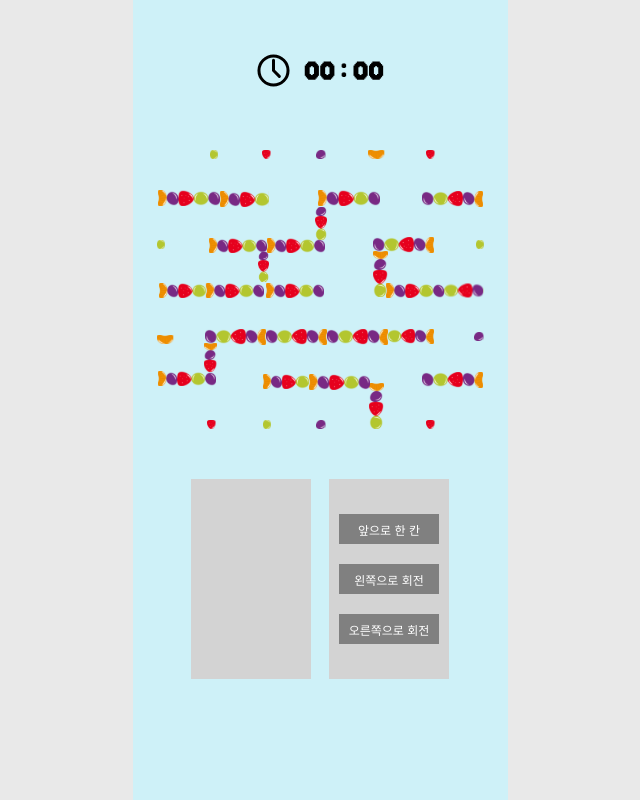
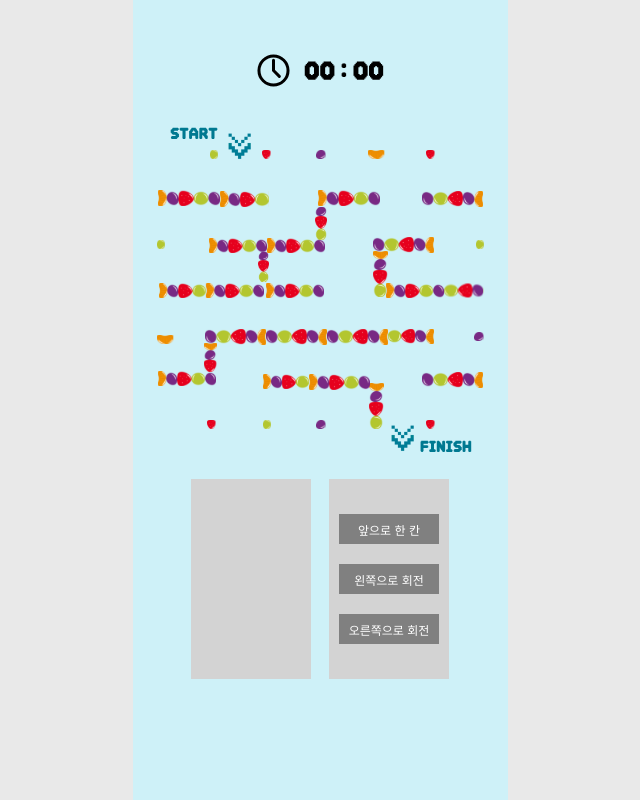
Before and after one commit to Lee-Sunho/SSUMC_MAZE, a Next.js app: page /play in a window 1280 px wide. Shown: the whole page, without its empty margins (320-960 px from the left). Built offline with nearby package versions, Linux system fonts and the light colour scheme.

Commit message:
style: 미로에 start와 finish 표시

```diff
--- a/app/play/page.tsx
+++ b/app/play/page.tsx
@@ -3,12 +3,12 @@ import ControlBox from "../components/ControlBox";
 import "./style.css";
 
 const defaultMap: number[][] = [
-  [0, 1, 0, 0, 0, 0],
+  [-1, 1, 0, 0, 0, 0],
   [0, 0, 0, 0, 0, 0],
   [0, 0, 0, 0, 0, 0],
   [0, 0, 0, 0, 0, 0],
   [0, 0, 0, 0, 0, 0],
-  [0, 0, 0, 0, 1, 0],
+  [0, 0, 0, 0, 2, -2],
 ];
 
 export default function Play() {
@@ -28,7 +28,42 @@ export default function Play() {
       <div style={backgroundStyle} className="mazeContainer">
         {defaultMap.map((row) => {
           return row.map((cell, index) => (
-            <div key={index} className="cell"></div>
+            <div key={index} className="cell">
+              {(() => {
+                switch (cell) {
+                  case -2:
+                    return (
+                      <img
+                        className="text_finish"
+                        src="/assets/finish_text.svg"
+                      />
+                    );
+                  case -1:
+                    return (
+                      <img
+                        className="text_start"
+                        src="/assets/start_text.svg"
+                      />
+                    );
+                  case 1:
+                    return (
+                      <img
+                        className="arrow_start"
+                        src="/assets/arrow_down.svg"
+                      />
+                    );
+                  case 2:
+                    return (
+                      <img
+                        className="arrow_finish"
+                        src="/assets/arrow_down.svg"
+                      />
+                    );
+                  default:
+                    return null;
+                }
+              })()}
+            </div>
           ));
         })}
       </div>
--- a/app/play/style.css
+++ b/app/play/style.css
@@ -47,8 +47,40 @@
   display: grid;
   grid-template-columns: repeat(6, 1fr);
   grid-template-rows: repeat(6, 1fr);
-  /*border: 1px solid black;*/
+  /*border: 1px solid whitesmoke;*/
   margin-bottom: 50px;
+}
+
+.cell {
+  display: flex;
+  justify-content: center;
+  align-items: center;
+}
+
+.arrow_start {
+  position: relative;
+  width: 45px;
+  height: 45px;
+  top: -30px;
+}
+
+.arrow_finish {
+  position: relative;
+  width: 45px;
+  height: 45px;
+  top: 30px;
+}
+
+.text_start {
+  position: relative;
+  top: -40px;
+  left: 10px;
+}
+
+.text_finish {
+  position: relative;
+  top: 40px;
+  left: -10px;
 }
 
 .controlArea {
```
